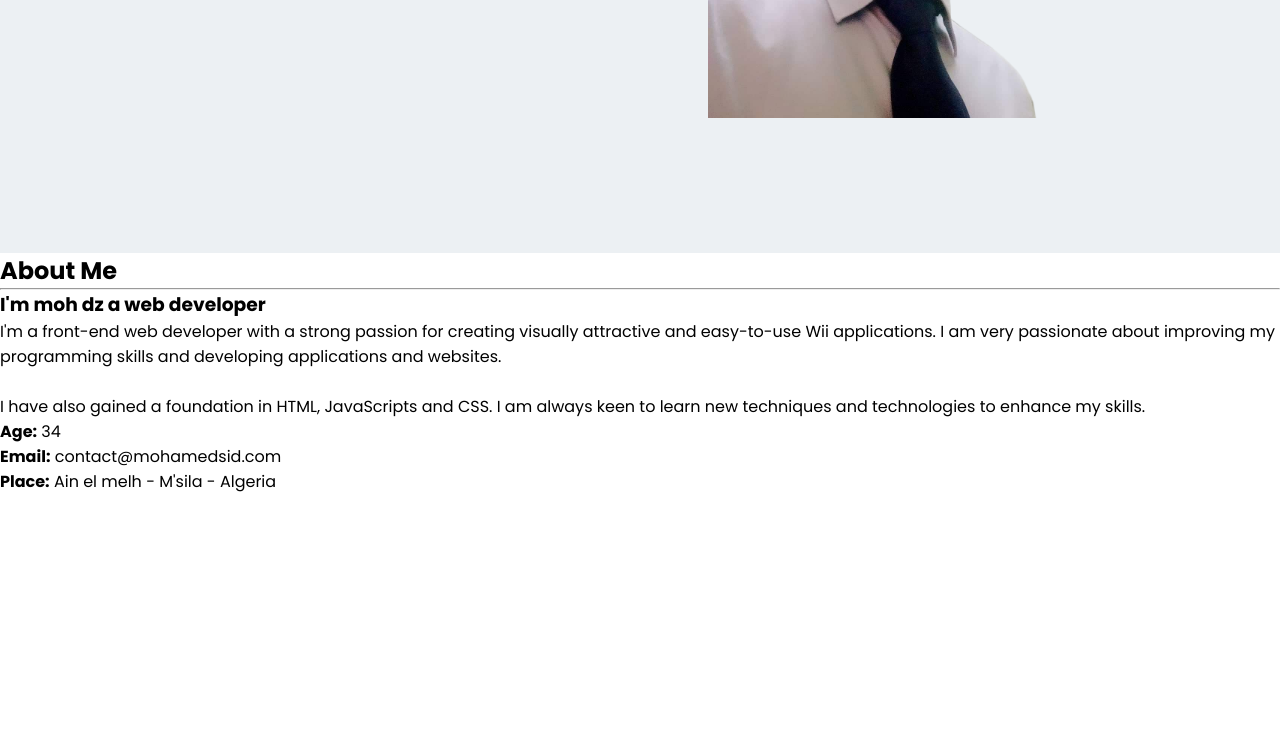
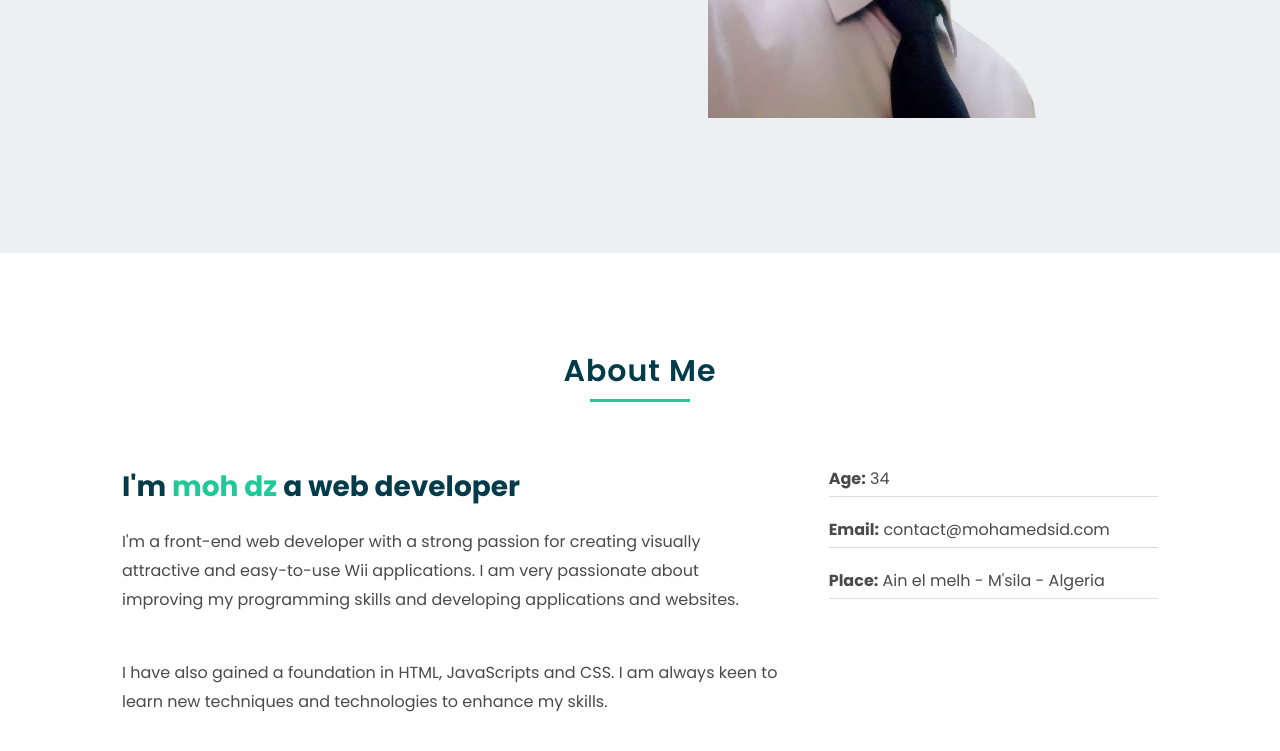
Before and after one commit to sidmohamed/portfolio_project_1, a plain HTML site: page index.html in a window 1280 px wide. Shown: the part 547-1298 px from the top of the page. Before the commit the page ends 1041 px from the top, so only its background shows below. Drawn offline with Linux system fonts and the light colour scheme.

Commit message:
Section About completed

```diff
--- a/index.html
+++ b/index.html
@@ -63,13 +63,13 @@
 
     <main>
         <!--about section start-->
-        <section id="adout">
+        <section id="about">
             <div class="container">
                 <h2>About Me</h2>
                 <hr>
                 <div class="about_contant">
                     <div class="col_1">
-                        <h3>I'm <span class="">moh dz </span>a web developer</h3>
+                        <h3>I'm <span class="text-primary">moh dz </span>a web developer</h3>
                         <p>
                             I'm a front-end web developer with a strong passion for creating visually
                             attractive and easy-to-use Wii applications. I am very passionate about improving
--- a/style.css
+++ b/style.css
@@ -31,9 +31,16 @@ a {
     text-decoration: none;
 }
 /* utility classes */
+.container{
+max-width: 1100px;
+margin: auto;
+padding: 0 2rem;
+}
+
 .text-primary {
     color: var(--secondary--color);
 }
+
 .btn-primary {
     background-color: var(--secondary--color);
     color: #fff;
@@ -129,3 +136,53 @@ header .headr-content img {
     max-width: 450px;
 }
 /* hrader end */
+
+/* about start */
+#about{
+    padding: 6rem 0;
+}
+
+#about h2 {
+    text-align: center;
+    font-size: 30px;
+    color: var(--primary--color);
+    font-weight: 600;
+    letter-spacing: 1px;
+}
+
+#about hr {
+    width: 100px;
+    height: 3px;
+    background-color: var(--secondary--color);
+    border: none;
+    margin: 5px auto 0;
+}
+
+#about .about_contant {
+    margin-top: 4rem;
+    display: grid;
+    grid-template-columns: 2fr 1fr;
+    column-gap: 3rem;
+}
+
+#about .about_contant .col_1 h3 {
+    font-size: 28px;
+    color: var(--primary--color);
+    margin-bottom: 20px;
+}
+
+#about .about_contant .col_1 p{
+    color: var(--gray);
+    margin-bottom: 20px;
+    line-height: 1.8;
+}
+
+#about .about_contant .col_2 p{
+    color: var(--gray);
+    margin-bottom: 20px;
+    padding-bottom: 5px;
+    border-bottom: 1px solid #ddd;
+}
+
+
+/* about end */
```
Also changed, not shown: 1 other file.
